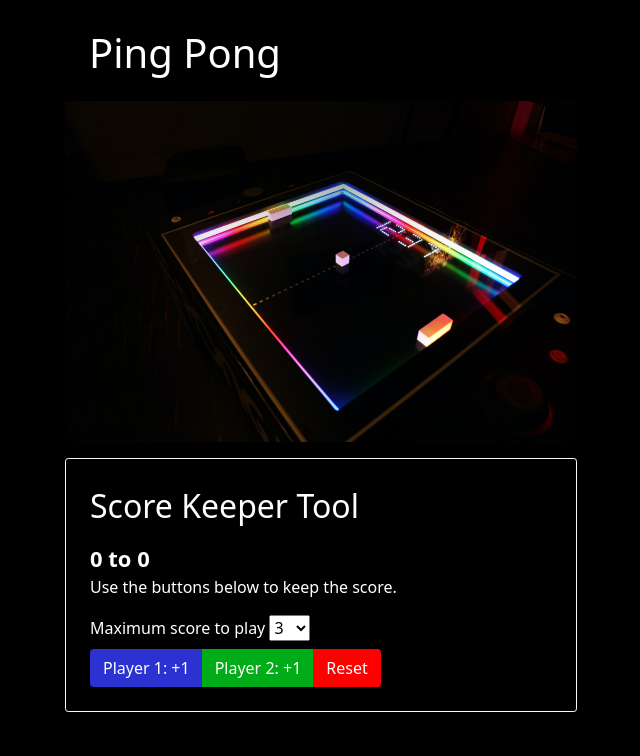
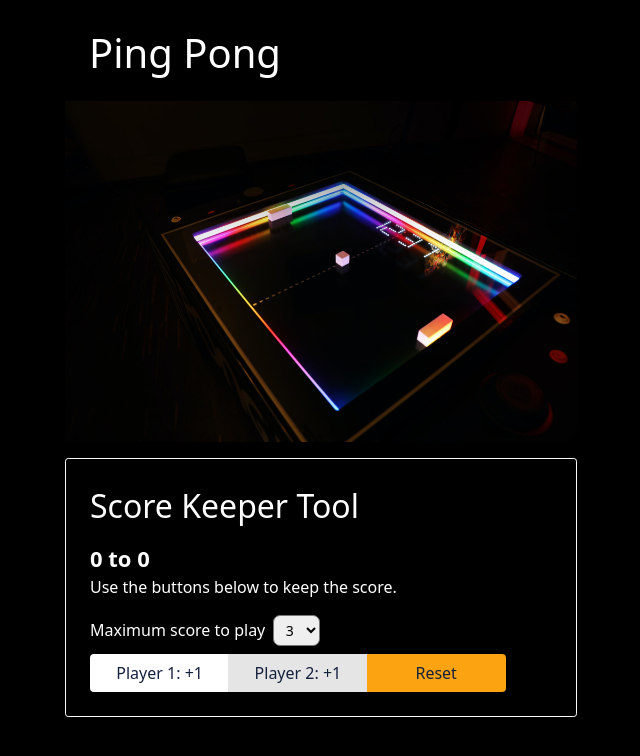
Before and after one commit to Pascha-404/Scorekeeper, a plain HTML site: page index.html in a window 1280 px wide. Shown: the whole page, without its empty margins (319-959 px from the left). Drawn offline with nearby package versions, Linux system fonts and the light colour scheme.

Commit message:
changed style of buttons and cleaned logic of js

```diff
--- a/app.js
+++ b/app.js
@@ -12,13 +12,13 @@ const btnRes = document.querySelector('#btnReset')
 
 btn1.addEventListener('click', () => {
     scoreOne++;
-    playerOne.innerText = `${scoreOne}`;
+    playerOne.textContent = scoreOne;
     color();
 })
 
 btn2.addEventListener('click', () => {
     scoreTwo++;
-    playerTwo.innerText = `${scoreTwo}`;
+    playerTwo.textContent = scoreTwo;
     color();
 })
 
--- a/index.html
+++ b/index.html
@@ -24,7 +24,7 @@
                 <p class="score mb-0 mt-3"><span class='player1'>0</span> to <span class='player2'>0</span></p>
                 <p class="instruction">Use the buttons below to keep the score.</p>
                 <label for="maxPoints">Maximum score to play</label>
-                <select name="maxPoints" id="maxPoints">
+                <select name="maxPoints" id="maxPoints" class="form-select-sm">
                     <option value="3">3</option>
                     <option value="4">4</option>
                     <option value="5">5</option>
--- a/style.css
+++ b/style.css
@@ -29,17 +29,27 @@ h1 {
     font-weight: bold;
 }
 
-.btn{
-    background-color: rgb(43,50,209);
-    color: #ffffff;
+.buttonWrap {
+    width: 90%;
+}
+
+.buttonWrap .btn {
+    background-color: #ffffff;
+    color: #14213d;
+    width: 33%;
 }
 
 .btn:nth-of-type(2){
-    background-color: rgb(0, 172, 23);
+    background-color: #e5e5e5;
 
 }
 
 .btn:nth-of-type(3){
-    background-color: red;
+    background-color: #fca311;
 
 }
+
+.countWrap select{
+border-radius: 7px;
+margin-left: 0.2rem;
+}
```
